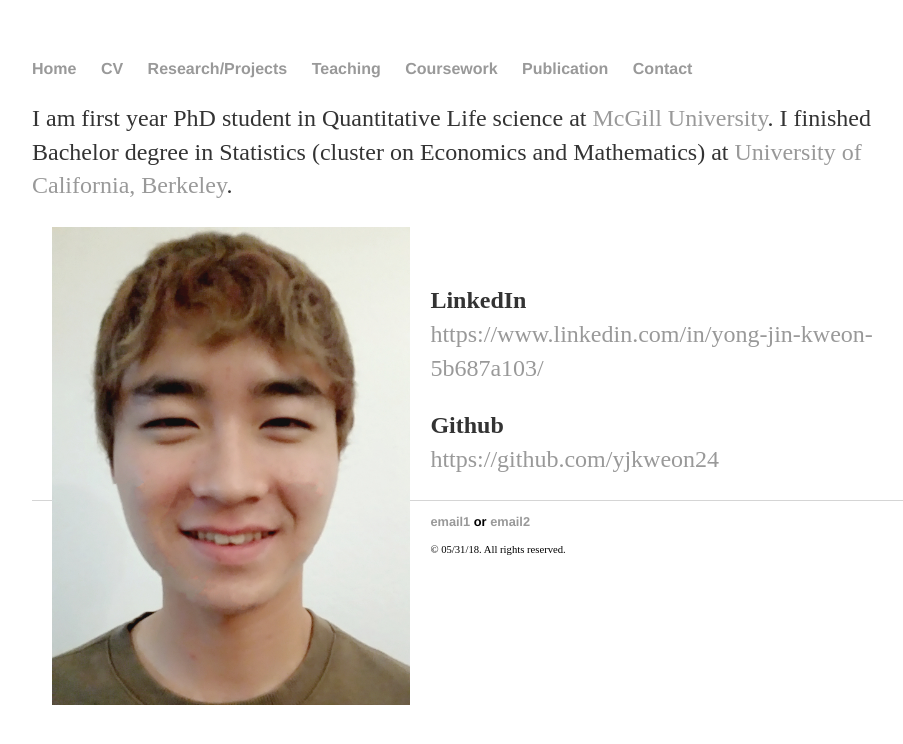
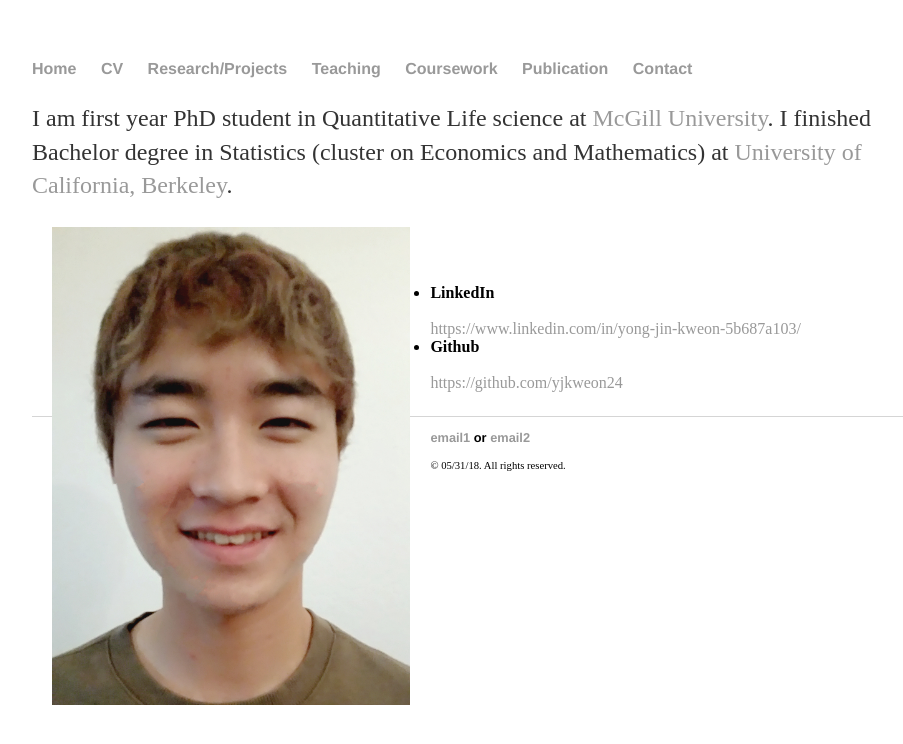
Before and after one commit to yjkweon24/yjkweon24.github.io, a Jekyll site: the page built from index.html, in a window 1280 px wide. Shown: the top 744 px of the page, without its empty margins (160-1063 px from the left). Built offline with Jekyll 4.4.1, drawn with Linux system fonts in a browser that asks for light colours.

Commit message:
fixed links

```diff
--- a/index.html
+++ b/index.html
@@ -11,10 +11,10 @@ title: Jin Kweon
 
 <p><img class="profile-picture" src="images/Jin.jpg" alt="hi This is Jin" hspace=20 width="40%" height = "60%" style="float:left;"/> <br>
 
-<div>
-<p> <b>LinkedIn</b> <br>
-	<a href="https://www.linkedin.com/in/yong-jin-kweon-5b687a103/">https://www.linkedin.com/in/yong-jin-kweon-5b687a103/</a>
-<p> <b>Github</b> <br>
-	<a href="https://github.com/yjkweon24">https://github.com/yjkweon24</a>
-
-</div>
+	<ul>
+		<li> <b>LinkedIn</b> </li><br>
+		<a href="https://www.linkedin.com/in/yong-jin-kweon-5b687a103/">https://www.linkedin.com/in/yong-jin-kweon-5b687a103/</a>
+		<li> <b>Github</b> </li><br>
+		<a href="https://github.com/yjkweon24">https://github.com/yjkweon24</a>
+	</ul>
+</p>
```
